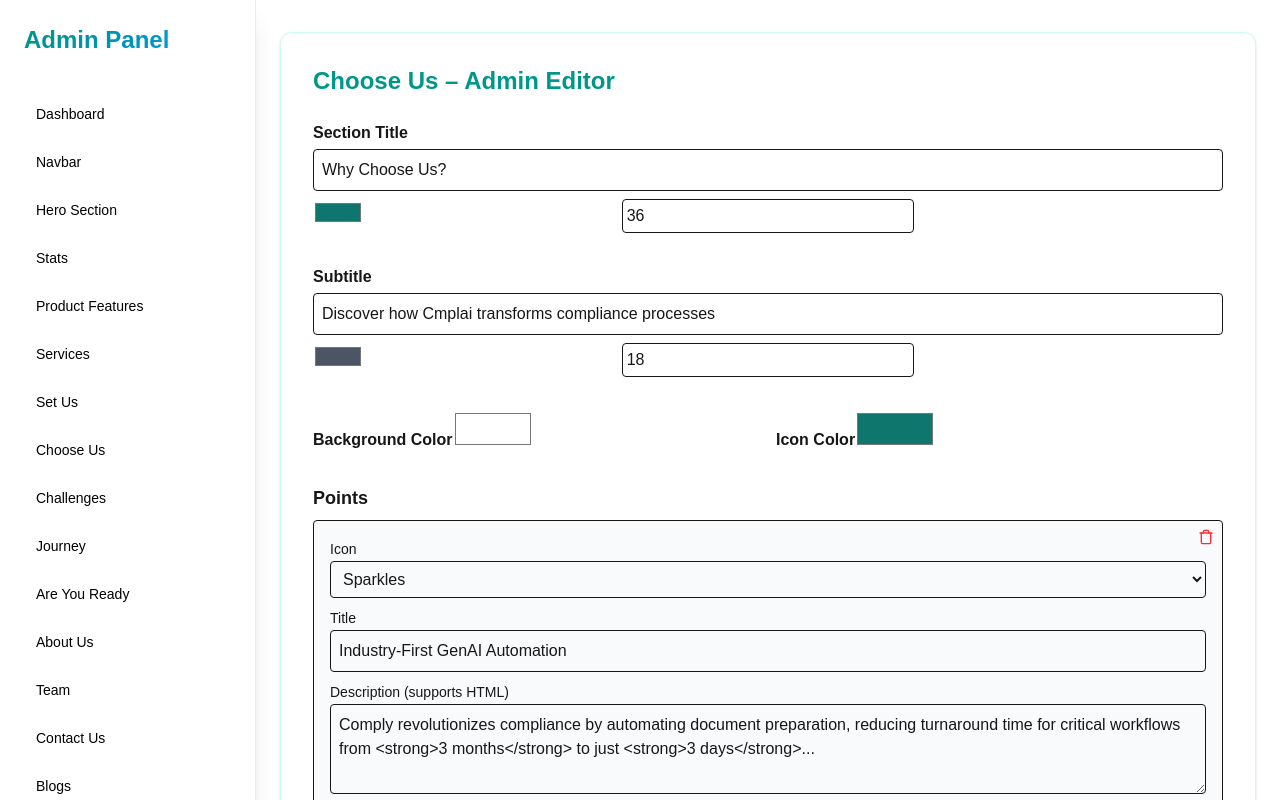
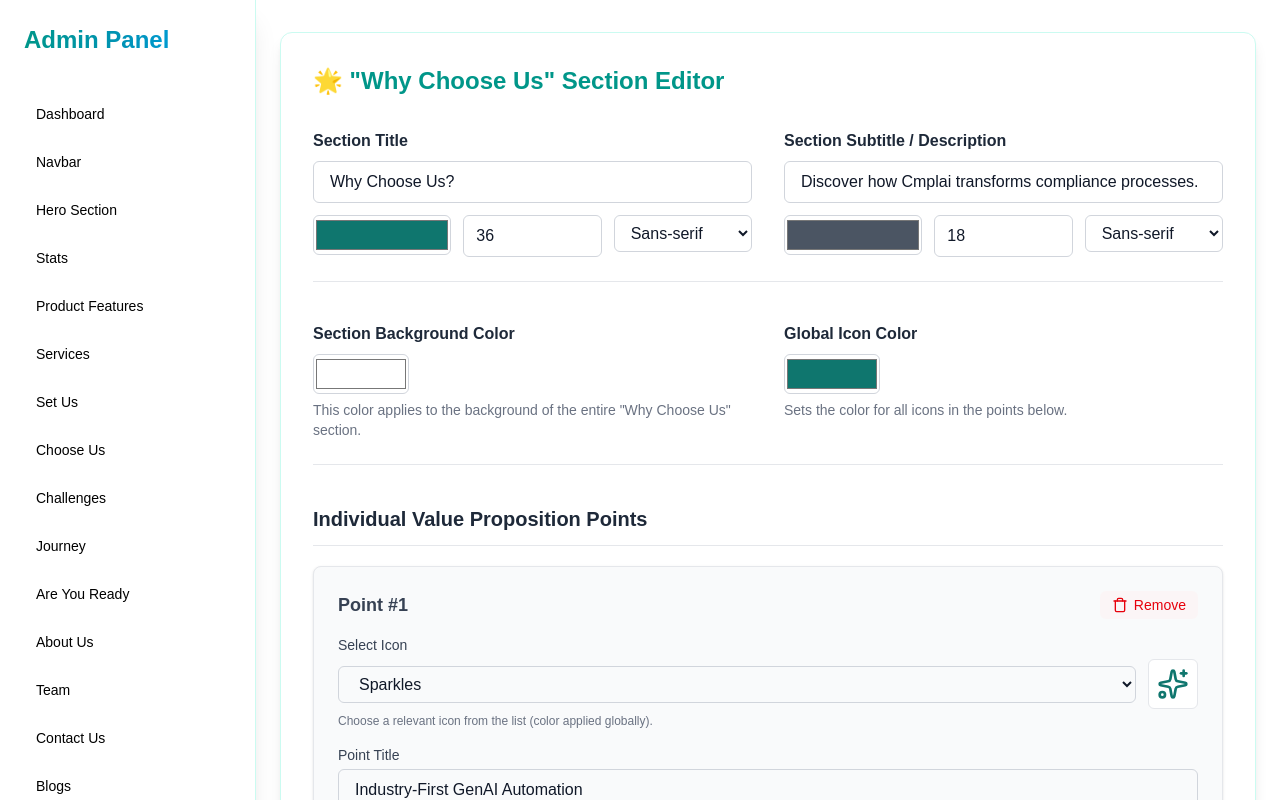
Before and after one commit to Narsimha1729/cmplai-adv, a Next.js app: page /admin/chooseus in a window 1280 px wide. Shown: the top 800 px of the page. Built offline with nearby package versions, Linux system fonts and the light colour scheme.

Commit message:
Finished

```diff
--- a/app/admin/chooseus/page.jsx
+++ b/app/admin/chooseus/page.jsx
@@ -1,200 +1,419 @@
 'use client';
 
 import { useState } from 'react';
-import { Plus, Trash } from 'lucide-react';
+import {
+  Plus,
+  Trash,
+  Sparkles,
+  Target,
+  Globe2,
+  Lightbulb, // Added more icons for variety
+  ShieldCheck,
+  Rocket,
+  Wrench,
+  Gauge,
+  Briefcase,
+  Layers,
+  Zap,
+} from 'lucide-react';
+
+// Map icon names to actual Lucide React components
+const iconComponents = {
+  Sparkles,
+  Target,
+  Globe2,
+  Lightbulb,
+  ShieldCheck,
+  Rocket,
+  Wrench,
+  Gauge,
+  Briefcase,
+  Layers,
+  Zap,
+};
 
 export default function ChooseUsEditor() {
   const [form, setForm] = useState({
     sectionTitle: 'Why Choose Us?',
-    sectionDesc: 'Discover how Cmplai transforms compliance processes',
+    sectionDesc: 'Discover how Cmplai transforms compliance processes.',
     titleColor: '#0f766e',
     titleSize: '36px',
     descColor: '#4b5563',
     descSize: '18px',
+    // Added font family for section title and description
+    titleFont: 'sans-serif',
+    descFont: 'sans-serif',
 
     iconColor: '#0f766e',
     bgColor: '#ffffff',
 
     points: [
       {
-        icon: 'Sparkles',
+        icon: 'Sparkles', // Stores the string name of the Lucide icon
         title: 'Industry-First GenAI Automation',
-        desc: 'Comply revolutionizes compliance by automating document preparation, reducing turnaround time for critical workflows from <strong>3 months</strong> to just <strong>3 days</strong>...',
+        desc: 'Comply revolutionizes compliance by automating document preparation, reducing turnaround time for critical workflows from <strong>3 months</strong> to just <strong>3 days</strong>.',
       },
       {
         icon: 'Target',
         title: 'Purpose-Built for Pharma & Manufacturing',
-        desc: 'We deliver <strong>pre-built templates</strong> and compliance logic tailored to <strong>GMP</strong>, <strong>ISO</strong>, and more...',
+        desc: 'We deliver <strong>pre-built templates</strong> and compliance logic tailored to <strong>GMP</strong>, <strong>ISO</strong>, and more.',
       },
       {
         icon: 'Globe2',
         title: 'Empowering Your Workforce',
-        desc: 'We reduce <strong>manual tasks</strong>, allowing your teams to focus on <strong>innovation</strong> and quality...',
+        desc: 'We reduce <strong>manual tasks</strong>, allowing your teams to focus on <strong>innovation</strong> and quality.',
       },
     ],
   });
 
-  const handleChange = (field, value) => setForm({ ...form, [field]: value });
-
-  const updatePoint = (i, field, value) => {
-    const updated = [...form.points];
-    updated[i][field] = value;
-    setForm({ ...form, points: updated });
+  // Handle changes for top-level form fields (sectionTitle, bgColor, etc.)
+  const handleChange = (field, value) => {
+    setForm((prevForm) => ({ ...prevForm, [field]: value }));
   };
 
-  const removePoint = (i) => {
-    const updated = [...form.points];
-    updated.splice(i, 1);
-    setForm({ ...form, points: updated });
+  // Update a specific field within a 'point' item
+  const updatePoint = (index, field, value) => {
+    const updatedPoints = [...form.points];
+    updatedPoints[index][field] = value;
+    setForm((prevForm) => ({ ...prevForm, points: updatedPoints }));
   };
 
+  // Remove a 'point' item by index
+  const removePoint = (index) => {
+    // eslint-disable-next-line no-alert
+    if (window.confirm('Are you sure you want to remove this point?')) {
+      const updatedPoints = [...form.points];
+      updatedPoints.splice(index, 1);
+      setForm((prevForm) => ({ ...prevForm, points: updatedPoints }));
+    }
+  };
+
+  // Add a new blank 'point' item
   const addPoint = () => {
-    setForm({
-      ...form,
+    setForm((prevForm) => ({
+      ...prevForm,
       points: [
-        ...form.points,
+        ...prevForm.points,
         {
-          icon: 'Sparkles',
+          icon: 'Sparkles', // Default icon for new points
           title: '',
           desc: '',
         },
       ],
-    });
+    }));
   };
 
+  // Handle form submission
   const handleSubmit = (e) => {
     e.preventDefault();
-    alert('Saved ChooseUs section (demo only)');
-    console.log(form);
+    console.log('Saved ChooseUs section data:', form);
+    // In a real application, you'd send 'form' data to a backend API here.
+    // eslint-disable-next-line no-alert
+    alert('✅ "Why Choose Us" section saved (demo only)');
   };
 
   return (
-    <div className="max-w-6xl mx-auto bg-white p-8 rounded-xl shadow border border-teal-100">
-      <h2 className="text-2xl font-bold text-teal-600 mb-6">Choose Us – Admin Editor</h2>
-      <form onSubmit={handleSubmit} className="space-y-8">
+    <div className="max-w-6xl mx-auto bg-white p-8 rounded-xl shadow-lg border border-teal-100">
+      <h2 className="text-2xl font-bold text-teal-600 mb-8">
+        🌟 "Why Choose Us" Section Editor
+      </h2>
+      <form onSubmit={handleSubmit} className="space-y-10">
+        {/* Section Title & Description Controls */}
+        <div className="grid md:grid-cols-2 gap-8 pb-6 border-b border-gray-200">
+          <div>
+            <label
+              htmlFor="sectionTitle"
+              className="block font-semibold text-gray-800 mb-2"
+            >
+              Section Title
+            </label>
+            <input
+              id="sectionTitle"
+              type="text"
+              value={form.sectionTitle}
+              onChange={(e) => handleChange('sectionTitle', e.target.value)}
+              className="w-full border border-gray-300 px-4 py-2 rounded-md text-gray-900 focus:ring-teal-500 focus:border-teal-500 placeholder-gray-400"
+              placeholder="e.g., Why Choose Cmplai?"
+            />
+            <div className="grid grid-cols-3 gap-3 mt-3">
+              <div>
+                <label htmlFor="titleColor" className="sr-only">
+                  Title Color
+                </label>
+                <input
+                  id="titleColor"
+                  type="color"
+                  value={form.titleColor}
+                  onChange={(e) => handleChange('titleColor', e.target.value)}
+                  className="h-10 w-full rounded-md border border-gray-300 cursor-pointer"
+                  title="Choose Section Title Color"
+                />
+              </div>
+              <div>
+                <label htmlFor="titleSize" className="sr-only">
+                  Title Font Size (px)
+                </label>
+                <input
+                  id="titleSize"
+                  type="number"
+                  value={parseInt(form.titleSize, 10)}
+                  onChange={(e) => handleChange('titleSize', `${e.target.value}px`)}
+                  placeholder="Size (px)"
+                  className="w-full border border-gray-300 px-3 py-2 rounded-md text-gray-900 focus:ring-teal-500 focus:border-teal-500"
+                  aria-label="Section Title Font Size"
+                />
+              </div>
+              <div>
+                <label htmlFor="titleFont" className="sr-only">
+                  Title Font
+                </label>
+                <select
+                  id="titleFont"
+                  value={form.titleFont}
+                  onChange={(e) => handleChange('titleFont', e.target.value)}
+                  className="w-full border border-gray-300 px-3 py-2 rounded-md text-gray-900 focus:ring-teal-500 focus:border-teal-500"
+                  aria-label="Section Title Font"
+                >
+                  <option value="sans-serif">Sans-serif</option>
+                  <option value="serif">Serif</option>
+                  <option value="'Poppins', sans-serif">Poppins</option>
+                  <option value="'Inter', sans-serif">Inter</option>
+                  <option value="monospace">Monospace</option>
+                </select>
+              </div>
+            </div>
+          </div>
 
-        {/* Section Title */}
-        <div>
-          <label className="font-semibold">Section Title</label>
-          <input
-            type="text"
-            value={form.sectionTitle}
-            onChange={(e) => handleChange('sectionTitle', e.target.value)}
-            className="w-full mt-1 p-2 border rounded"
-          />
-          <div className="grid grid-cols-2 md:grid-cols-3 gap-4 mt-2">
-            <input type="color" value={form.titleColor} onChange={(e) => handleChange('titleColor', e.target.value)} />
+          <div>
+            <label
+              htmlFor="sectionDesc"
+              className="block font-semibold text-gray-800 mb-2"
+            >
+              Section Subtitle / Description
+            </label>
             <input
-              type="number"
-              value={parseInt(form.titleSize)}
-              onChange={(e) => handleChange('titleSize', e.target.value + 'px')}
-              placeholder="Font size"
-              className="border p-1 rounded"
+              id="sectionDesc"
+              type="text"
+              value={form.sectionDesc}
+              onChange={(e) => handleChange('sectionDesc', e.target.value)}
+              className="w-full border border-gray-300 px-4 py-2 rounded-md text-gray-900 focus:ring-teal-500 focus:border-teal-500 placeholder-gray-400"
+              placeholder="e.g., Our unique value proposition..."
             />
+            <div className="grid grid-cols-3 gap-3 mt-3">
+              <div>
+                <label htmlFor="descColor" className="sr-only">
+                  Subtitle Color
+                </label>
+                <input
+                  id="descColor"
+                  type="color"
+                  value={form.descColor}
+                  onChange={(e) => handleChange('descColor', e.target.value)}
+                  className="h-10 w-full rounded-md border border-gray-300 cursor-pointer"
+                  title="Choose Section Subtitle Color"
+                />
+              </div>
+              <div>
+                <label htmlFor="descSize" className="sr-only">
+                  Subtitle Font Size (px)
+                </label>
+                <input
+                  id="descSize"
+                  type="number"
+                  value={parseInt(form.descSize, 10)}
+                  onChange={(e) => handleChange('descSize', `${e.target.value}px`)}
+                  placeholder="Size (px)"
+                  className="w-full border border-gray-300 px-3 py-2 rounded-md text-gray-900 focus:ring-teal-500 focus:border-teal-500"
+                  aria-label="Section Subtitle Font Size"
+                />
+              </div>
+              <div>
+                <label htmlFor="descFont" className="sr-only">
+                  Subtitle Font
+                </label>
+                <select
+                  id="descFont"
+                  value={form.descFont}
+                  onChange={(e) => handleChange('descFont', e.target.value)}
+                  className="w-full border border-gray-300 px-3 py-2 rounded-md text-gray-900 focus:ring-teal-500 focus:border-teal-500"
+                  aria-label="Section Subtitle Font"
+                >
+                  <option value="sans-serif">Sans-serif</option>
+                  <option value="serif">Serif</option>
+                  <option value="'Inter', sans-serif">Inter</option>
+                  <option value="monospace">Monospace</option>
+                </select>
+              </div>
+            </div>
           </div>
         </div>
 
-        {/* Section Description */}
-        <div>
-          <label className="font-semibold">Subtitle</label>
-          <input
-            type="text"
-            value={form.sectionDesc}
-            onChange={(e) => handleChange('sectionDesc', e.target.value)}
-            className="w-full mt-1 p-2 border rounded"
-          />
-          <div className="grid grid-cols-2 md:grid-cols-3 gap-4 mt-2">
-            <input type="color" value={form.descColor} onChange={(e) => handleChange('descColor', e.target.value)} />
+        {/* Global Colors: Background & Icon */}
+        <div className="grid grid-cols-2 gap-8 pb-6 border-b border-gray-200">
+          <div>
+            <label
+              htmlFor="bgColor"
+              className="block font-semibold text-gray-800 mb-2"
+            >
+              Section Background Color
+            </label>
             <input
-              type="number"
-              value={parseInt(form.descSize)}
-              onChange={(e) => handleChange('descSize', e.target.value + 'px')}
-              placeholder="Font size"
-              className="border p-1 rounded"
+              id="bgColor"
+              type="color"
+              value={form.bgColor}
+              onChange={(e) => handleChange('bgColor', e.target.value)}
+              className="h-10 w-24 rounded-md border border-gray-300 cursor-pointer"
+              title="Choose Section Background Color"
             />
+            <p className="text-sm text-gray-500 mt-1">
+              This color applies to the background of the entire "Why Choose Us"
+              section.
+            </p>
+          </div>
+          <div>
+            <label
+              htmlFor="iconColor"
+              className="block font-semibold text-gray-800 mb-2"
+            >
+              Global Icon Color
+            </label>
+            <input
+              id="iconColor"
+              type="color"
+              value={form.iconColor}
+              onChange={(e) => handleChange('iconColor', e.target.value)}
+              className="h-10 w-24 rounded-md border border-gray-300 cursor-pointer"
+              title="Choose Icon Color for all points"
+            />
+            <p className="text-sm text-gray-500 mt-1">
+              Sets the color for all icons in the points below.
+            </p>
           </div>
         </div>
 
-        {/* Background & Icon Color */}
-        <div className="grid grid-cols-2 gap-4">
-          <div>
-            <label className="font-semibold">Background Color</label>
-            <input
-              type="color"
-              value={form.bgColor}
-              onChange={(e) => handleChange('bgColor', e.target.value)}
-              className="w-20 h-10"
-            />
-          </div>
-          <div>
-            <label className="font-semibold">Icon Color</label>
-            <input
-              type="color"
-              value={form.iconColor}
-              onChange={(e) => handleChange('iconColor', e.target.value)}
-              className="w-20 h-10"
-            />
-          </div>
-        </div>
+        {/* --- Editable Points --- */}
+        <div>
+          <h3 className="text-xl font-bold text-gray-800 mb-5 border-b pb-3 border-gray-200">
+            Individual Value Proposition Points
+          </h3>
+          {form.points.map((point, i) => {
+            const IconComponent = iconComponents[point.icon]; // Get the actual component
+            return (
+              <div
+                key={i} // Using index as key is acceptable here for a static/append-only list
+                className="mb-8 p-6 bg-gray-50 rounded-lg shadow-sm border border-gray-200 relative"
+              >
+                {/* Point Header with Remove Button */}
+                <div className="flex justify-between items-center mb-4">
+                  <h4 className="text-lg font-semibold text-gray-700">
+                    Point #{i + 1}
+                  </h4>
+                  <button
+                    type="button"
+                    className="text-red-600 hover:text-red-800 transition-colors duration-200 flex items-center gap-1.5 px-3 py-1 rounded-md text-sm font-medium bg-red-50/50 hover:bg-red-100"
+                    onClick={() => removePoint(i)}
+                    aria-label={`Remove Point ${i + 1}`}
+                  >
+                    <Trash className="w-4 h-4" /> Remove
+                  </button>
+                </div>
 
-        {/* Cards */}
-        <div>
-          <h3 className="text-lg font-semibold mb-2">Points</h3>
-          {form.points.map((point, i) => (
-            <div key={i} className="mb-6 border rounded p-4 bg-gray-50 relative">
-              <button
-                type="button"
-                className="absolute top-2 right-2 text-red-500"
-                onClick={() => removePoint(i)}
-              >
-                <Trash className="w-4 h-4" />
-              </button>
-              <label className="text-sm font-medium">Icon</label>
-              <select
-                value={point.icon}
-                onChange={(e) => updatePoint(i, 'icon', e.target.value)}
-                className="w-full border rounded p-2 mb-2"
-              >
-                <option value="Sparkles">Sparkles</option>
-                <option value="Target">Target</option>
-                <option value="Globe2">Globe2</option>
-                {/* Add more Lucide icons if needed */}
-              </select>
+                {/* Icon Selection */}
+                <div className="mb-4">
+                  <label
+                    htmlFor={`point-icon-${i}`}
+                    className="block text-sm font-medium text-gray-700 mb-1"
+                  >
+                    Select Icon
+                  </label>
+                  <div className="flex items-center gap-3">
+                    <select
+                      id={`point-icon-${i}`}
+                      value={point.icon}
+                      onChange={(e) => updatePoint(i, 'icon', e.target.value)}
+                      className="flex-grow border border-gray-300 rounded-md px-4 py-2 text-gray-900 focus:ring-teal-500 focus:border-teal-500"
+                      aria-label="Select icon for this point"
+                    >
+                      {Object.keys(iconComponents).map((iconName) => (
+                        <option key={iconName} value={iconName}>
+                          {iconName}
+                        </option>
+                      ))}
+                    </select>
+                    {/* Icon Preview */}
+                    {IconComponent && (
+                      <div
+                        className="p-2 border border-gray-200 rounded-md bg-white flex items-center justify-center"
+                        style={{ backgroundColor: form.bgColor }}
+                      >
+                        <IconComponent
+                          className="w-8 h-8"
+                          style={{ color: form.iconColor }}
+                          aria-hidden="true" // Icon is decorative
+                        />
+                      </div>
+                    )}
+                  </div>
+                  <p className="text-xs text-gray-500 mt-1">
+                    Choose a relevant icon from the list (color applied globally).
+                  </p>
+                </div>
 
-              <label className="text-sm font-medium">Title</label>
-              <input
-                type="text"
-                value={point.title}
-                onChange={(e) => updatePoint(i, 'title', e.target.value)}
-                className="w-full border rounded p-2 mb-2"
-              />
+                {/* Title Input */}
+                <div className="mb-4">
+                  <label
+                    htmlFor={`point-title-${i}`}
+                    className="block text-sm font-medium text-gray-700 mb-1"
+                  >
+                    Point Title
+                  </label>
+                  <input
+                    id={`point-title-${i}`}
+                    type="text"
+                    value={point.title}
+                    onChange={(e) => updatePoint(i, 'title', e.target.value)}
+                    className="w-full border border-gray-300 rounded-md px-4 py-2 text-gray-900 focus:ring-teal-500 focus:border-teal-500 placeholder-gray-400"
+                    placeholder="e.g., Streamlined Workflows"
+                  />
+                </div>
 
-              <label className="text-sm font-medium">Description (supports HTML)</label>
-              <textarea
-                rows={3}
-                value={point.desc}
-                onChange={(e) => updatePoint(i, 'desc', e.target.value)}
-                className="w-full border rounded p-2"
-              />
-            </div>
-          ))}
+                {/* Description Textarea */}
+                <div className="mb-2">
+                  <label
+                    htmlFor={`point-desc-${i}`}
+                    className="block text-sm font-medium text-gray-700 mb-1"
+                  >
+                    Point Description (supports basic HTML like &lt;strong&gt;)
+                  </label>
+                  <textarea
+                    id={`point-desc-${i}`}
+                    rows={4}
+                    value={point.desc}
+                    onChange={(e) => updatePoint(i, 'desc', e.target.value)}
+                    className="w-full border border-gray-300 rounded-md px-4 py-2 text-gray-900 focus:ring-teal-500 focus:border-teal-500 placeholder-gray-400"
+                    placeholder="Describe the benefit or feature here. You can use <strong> for bold text."
+                  />
+                </div>
+              </div>
+            );
+          })}
 
           <button
             type="button"
             onClick={addPoint}
-            className="flex items-center gap-2 text-teal-600 hover:underline mt-2"
+            className="flex items-center gap-2 text-teal-600 hover:text-teal-800 transition-colors duration-200 px-4 py-2 rounded-md bg-teal-50/50 hover:bg-teal-100 font-medium mt-6"
           >
-            <Plus className="w-4 h-4" /> Add More
+            <Plus className="w-5 h-5" /> Add New Point
           </button>
         </div>
 
-        {/* Save */}
-        <div className="text-right pt-6">
+        {/* --- Save Button --- */}
+        <div className="text-right pt-8">
           <button
             type="submit"
-            className="bg-gradient-to-r from-teal-500 to-cyan-600 text-white px-6 py-3 font-semibold rounded-md hover:opacity-90"
+            className="bg-gradient-to-r from-teal-500 to-cyan-600 text-white px-8 py-3 font-semibold rounded-lg shadow-lg hover:opacity-90 transition-opacity duration-300"
           >
-            Save Section
+            Save "Why Choose Us" Section
           </button>
         </div>
       </form>
```
